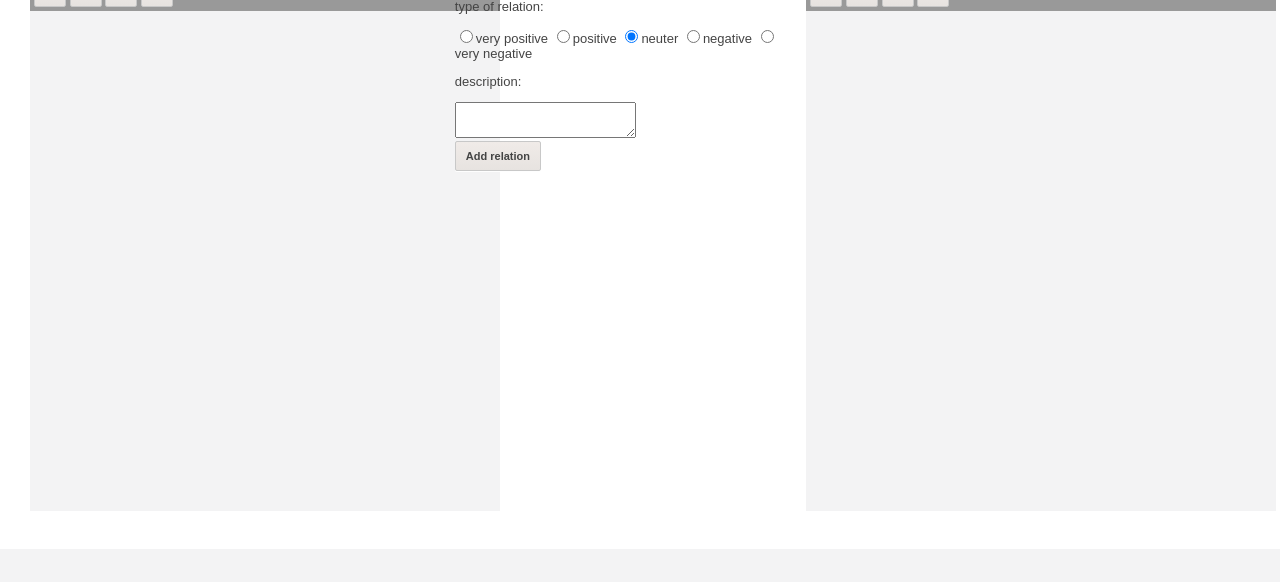
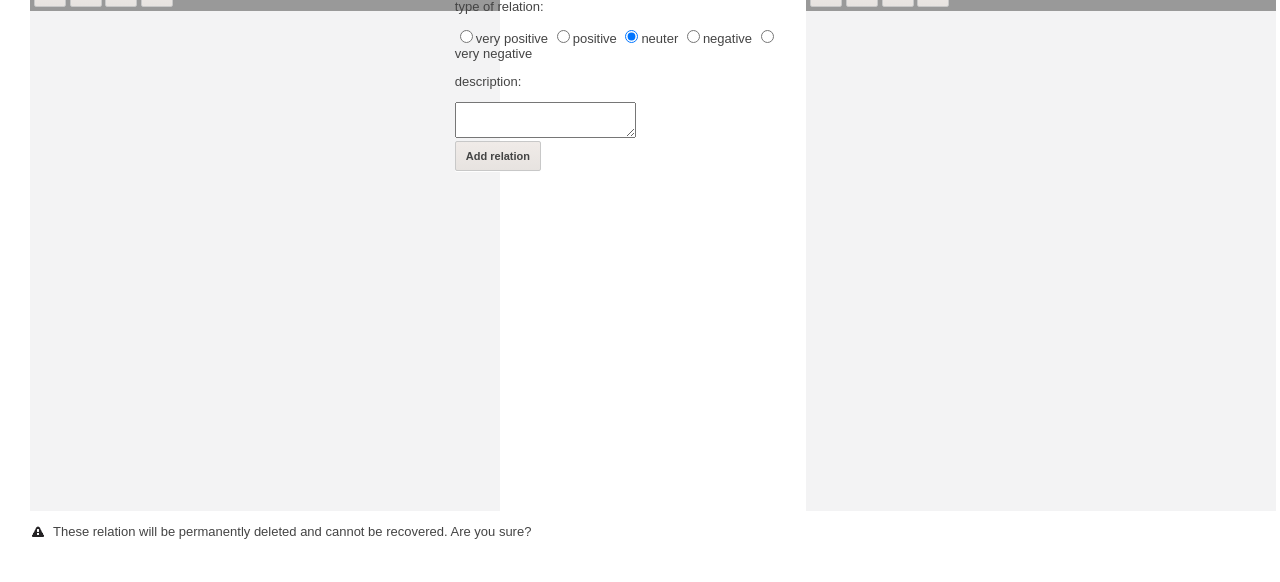
Before and after one commit to densitydesign/sven, a Django app: template gui/templates/gui/document.html in a window 1280 px wide. Shown: the part 251-833 px from the top of the page. Before the commit the page ends 422 px from the top, so only its background shows below. Run offline with Django 3.2, Linux system fonts and the light colour scheme; the template is opened without the code that fills it, so the values that code supplies are empty.

Commit message:
pdf viewer from scratch, added delete relation

```diff
--- a/gui/static/js/single.js
+++ b/gui/static/js/single.js
@@ -60,30 +60,46 @@ query.getDocument(id_document, function(response){
     		var relations = response.results;
     		if (relations){
 
+    			var relation = d3.select(".rel_doc").selectAll('div.relation')
+    				.data(relations)
+    				.enter()
+    				.append('div')
+    				.attr("class", "relation")
+
+    				relation.append("div")
+ 						.attr("class","relation_target")
+ 						.text(function(d){ var testo = this;
+    						query.getDocument(d.target, function(response){
+    								d.relation_target = response.results[0].title
+    								d3.select(testo).text(d.relation_target);
+    							})
+    						});
+
+
+    		 		relation.append("div")
+ 						.attr("class","relation_type")
+ 						.text(function(d){return d.polarity});
+
+ 					relation.append("div")
+ 						.attr("class","btn")
+						.text('delete')
+						.on('click', function(d){$("#dialog-confirm").dialog('open');
+							$("#dialog-confirm").dialog("option", "buttons", {
+									"Continue": function() {
+										$(this).dialog("close");
+										console.log('la relazione: '+d.id +' sparirà');
+										deleteRelation(d.id);
+									},
+									Cancel: function() {
+										$( this ).dialog( "close" );
+									}
+								})
+							});
+
+
     			d3.select(".rel_doc").append("div")
 					.attr("class","clear")
 
-    			for (i in relations) {
-
-    				query.getDocument(relations[i].target, function(response){
-							relations[i]['relation target'] = response.results[0].title;
-							var relation = d3.select(".rel_doc")
-								.insert("div", ":first-child")
-								.attr("class", "relation");
-
-							relation.append("div")
-								.attr("class","relation_target")
-								.text(relations[i]['relation target']);
-
-							relation.append("div")
-								.attr("class","relation_type")
-								.text(relations[i]['polarity']);
-
-							});
-
-
-
-    				}
 				pdfViewer(pdfURL_source, 'source', 'container');
 			}
 
@@ -222,29 +238,102 @@ query.getDocument(id_document, function(response){
 			}
 		});
 
-		$(".relations .btn").click(function(){
+		$(".relations #addRelation").click(function(){
 			relationArgs.source = id_document;
 			relationArgs.polarity = $("#radio :radio:checked").val();
 			relationArgs.description = $("#description").val();
-			console.log(relationArgs);
 			query.addRelation(function(response){
 
 				$(".addResult").text(response.status);
 				var status = response.status;
 				if (status == 'ok'){
-					var relation = d3.select(".rel_doc")
-								.insert("div", ":first-child")
-								.attr("class", "relation");
-
-							relation.append("div")
-								.attr("class","relation_target")
-								.text(targetTitle);
-
-							relation.append("div")
-								.attr("class","relation_type")
-								.text(relationArgs.polarity);
+// 					var relation = d3.select(".rel_doc")
+// 								.insert("div", ":first-child")
+// 								.attr("class", "relation");
+//
+// 							relation.append("div")
+// 								.attr("class","relation_target")
+// 								.text(targetTitle);
+//
+// 							relation.append("div")
+// 								.attr("class","relation_type")
+// 								.text(relationArgs.polarity);
+					drawRelation();
 
 					}
 
 				},relationArgs)
 			});
+
+	$( "#dialog-confirm" ).dialog({
+			resizable: false,
+			height:175,
+			autoOpen:false,
+			modal: true
+
+		});
+
+function deleteRelation(id){
+
+	query.deleteRelation(id, function(response){
+		if (response.status == 'ok'){
+
+			drawRelation();
+
+			}
+		});
+	}
+
+function drawRelation(){
+
+			query.getRelations(function(response){
+
+    		var relations = response.results;
+    		d3.select(".rel_doc").selectAll('div.relation').remove();
+    		if (relations){
+
+    			var relation = d3.select(".rel_doc").selectAll('div.relation')
+    				.data(relations)
+    				.enter()
+    				.append('div')
+    				.attr("class", "relation")
+
+    				relation.append("div")
+ 						.attr("class","relation_target")
+ 						.text(function(d){ var testo = this;
+    						query.getDocument(d.target, function(response){
+    								d.relation_target = response.results[0].title
+    								d3.select(testo).text(d.relation_target);
+    							})
+    						});
+
+
+    		 		relation.append("div")
+ 						.attr("class","relation_type")
+ 						.text(function(d){return d.polarity});
+
+ 					relation.append("div")
+ 						.attr("class","btn")
+						.text('delete')
+						.on('click', function(d){$("#dialog-confirm").dialog('open');
+							$("#dialog-confirm").dialog("option", "buttons", {
+									"Continue": function() {
+										$(this).dialog("close");
+										console.log('la relazione: '+d.id +' sparirà');
+										deleteRelation(d.id);
+									},
+									Cancel: function() {
+										$( this ).dialog( "close" );
+									}
+								})
+							});
+
+
+    			d3.select(".rel_doc").append("div")
+					.attr("class","clear")
+
+			}
+
+    		},{filters:'{"source":' + id_document + '}'});
+
+	}
--- a/gui/templates/gui/document.html
+++ b/gui/templates/gui/document.html
@@ -49,7 +49,7 @@
 	<p>description:</p>
 	<textarea id="description"></textarea>
 	<br>
-	<div class="btn">
+	<div class="btn" id="addRelation">
 		Add relation
 	</div>
 	<div class="addResult"></div>
@@ -84,6 +84,9 @@
 </div>
 
 <div class="clear"></div>
+<div id="dialog-confirm" title="Delete relation?">
+	<p><span class="ui-icon ui-icon-alert" style="float:left; margin:0 7px 7px 0;"></span>These relation will be permanently deleted and cannot be recovered. Are you sure?</p>
+</div>
 
 {% endblock %}
 
```
